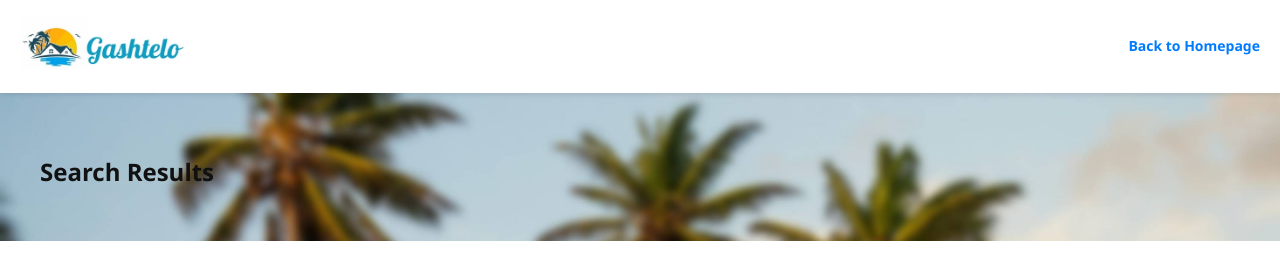
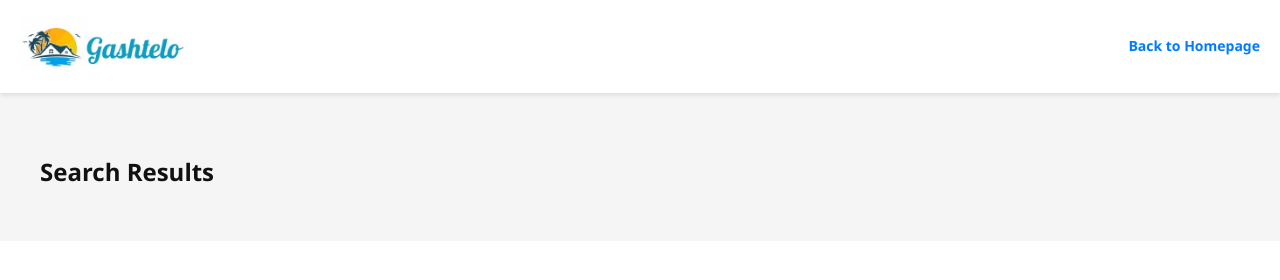
Before and after one commit to mint0s/Gashtelo, a plain HTML site: page frontend/results.html in a window 1280 px wide. Drawn offline with Linux system fonts and the light colour scheme; no server answers.

Commit message:
Removed background image from results page

```diff
--- a/frontend/css/style.css
+++ b/frontend/css/style.css
@@ -734,7 +734,7 @@ header {
   position: relative;
 }
 .results-bg {
-  background-image: url('../img/resultsbg.jpg');
+  background-color: #f5f5f5;
   background-size: cover;
   background-position: center;
   background-repeat: no-repeat;
```
